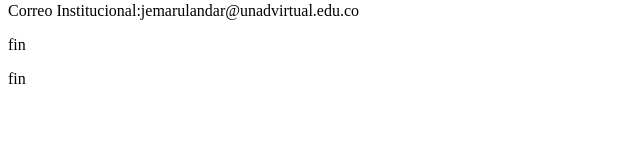
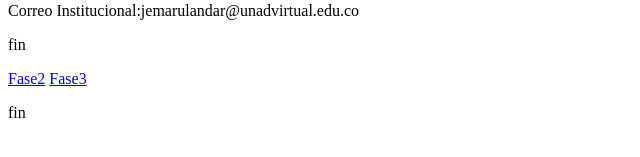
Before and after one commit to Estebanm1909/DSW-JuanMarulanda, a plain HTML site: page index.html in a window 1280 px wide. Shown: the part 227-384 px from the top of the page, without its empty margins (0-640 px from the left). Drawn offline with Linux system fonts and the light colour scheme.

Commit message:
actualizacion
links

```diff
--- a/index.html
+++ b/index.html
@@ -17,7 +17,8 @@
     <p>Correo Institucional:jemarulandar@unadvirtual.edu.co</p>
     <P>fin</P>
 
-
+   <a href="Fase2/desing.html">Fase2</a>
+   <a href="Fase3/index.html">Fase3</a>
     <p>fin</p>
 
 </body>
```
